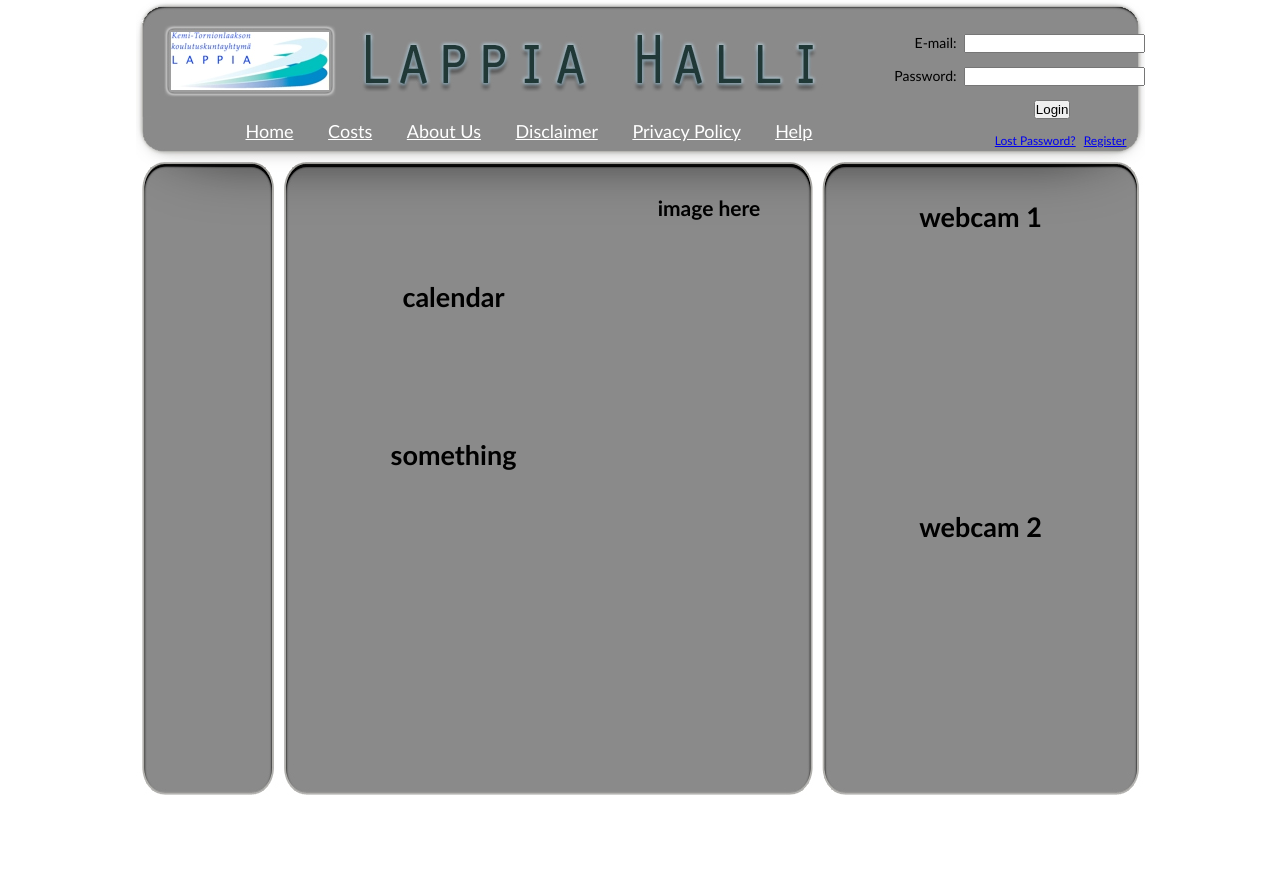
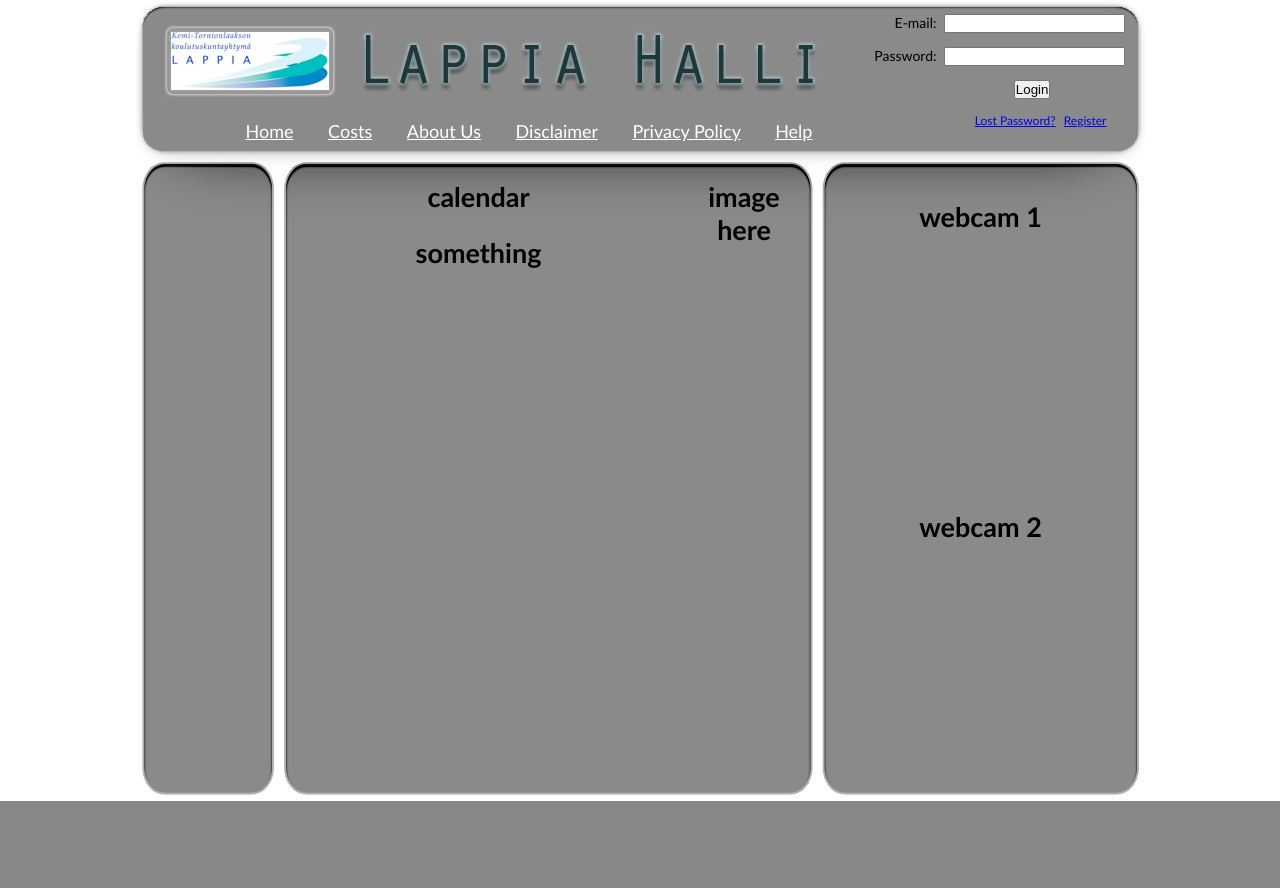
Before and after one commit to lapia/lapia, a PHP site: page /Lapia/index_.html in a window 1280 px wide. After the commit the page ends 801 px from the top, so only its background shows below. Run offline with PHP 8.4, Linux system fonts and the light colour scheme.

Commit message:
I edited the css, links and i added some divs for the login and registration phase

```diff
--- a/css/css.css
+++ b/css/css.css
@@ -65,40 +65,35 @@
 
 div#calender_container{
 	float: left;
-	width: 350px;
+	width: 400px;
 	height: 630px;
 	margin: 0px auto;
-	padding: 100px 0px 0px 0px;
 }
 
 div#calendar{
-	width: 350px;
-	height: 310px;
+	width: 400px;
+	height: 315px;
 	margin: 0px auto;
-	padding: 20px 0px 0px 0px;
 }
 
 div#middlearea{
-	width: 350px;
-	height: 310px;
+	width: 400px;
+	height: 315px;
 	margin: 0px auto;
-	padding: 80px 0px 0px 0px;
 }
 
 div#colorimage_container{
 	float: left;
-	width: 181px;
+	width: 131px;
 	height: 643px;
 	margin: 0px auto;
 }
 
 div#colorimage{
 	float: left;
-	font-size:14px;
-	width: 161px;
+	width: 131px;
 	height: 643px;
 	margin: 0px auto;
-	padding: 20px 20px 0px 0px;
 }
 
 div#prawy_pasek{
@@ -131,16 +126,31 @@
 
 div#container_login_bar{
 	float:right;
+	position:relative;
 	width:30%;
 }
 
 div#container_top{
+	position:relative;
 	width:100%;
 }
 
 div#login_bar{
 	float:right;
-	padding: 20px 0px 0px 0px;
+	margin-right: 20px;
+	width:auto;
+	font-size:14px;
+}
+div#login_bar2{
+	font-size:14px;
+	position:relative;
+	float:left;
+	right:-110px;
+}
+div#logout_bar{
+	top:-100px;
+	float:right;
+	margin-right: 20px;
 	width:auto;
 	font-size:14px;
 }
```
Also changed, not shown: other parts of css/css.css (+49 -3 lines).
